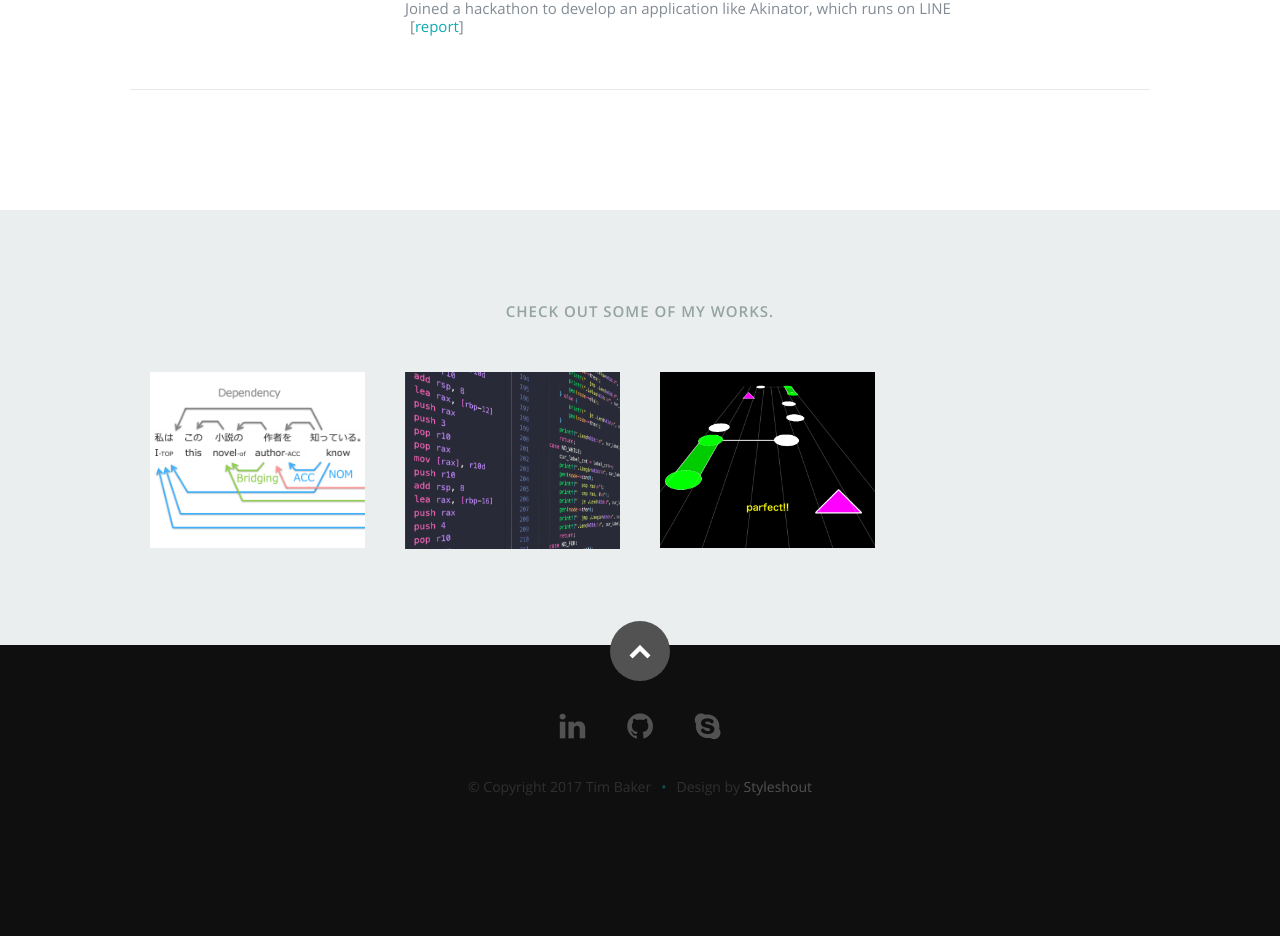
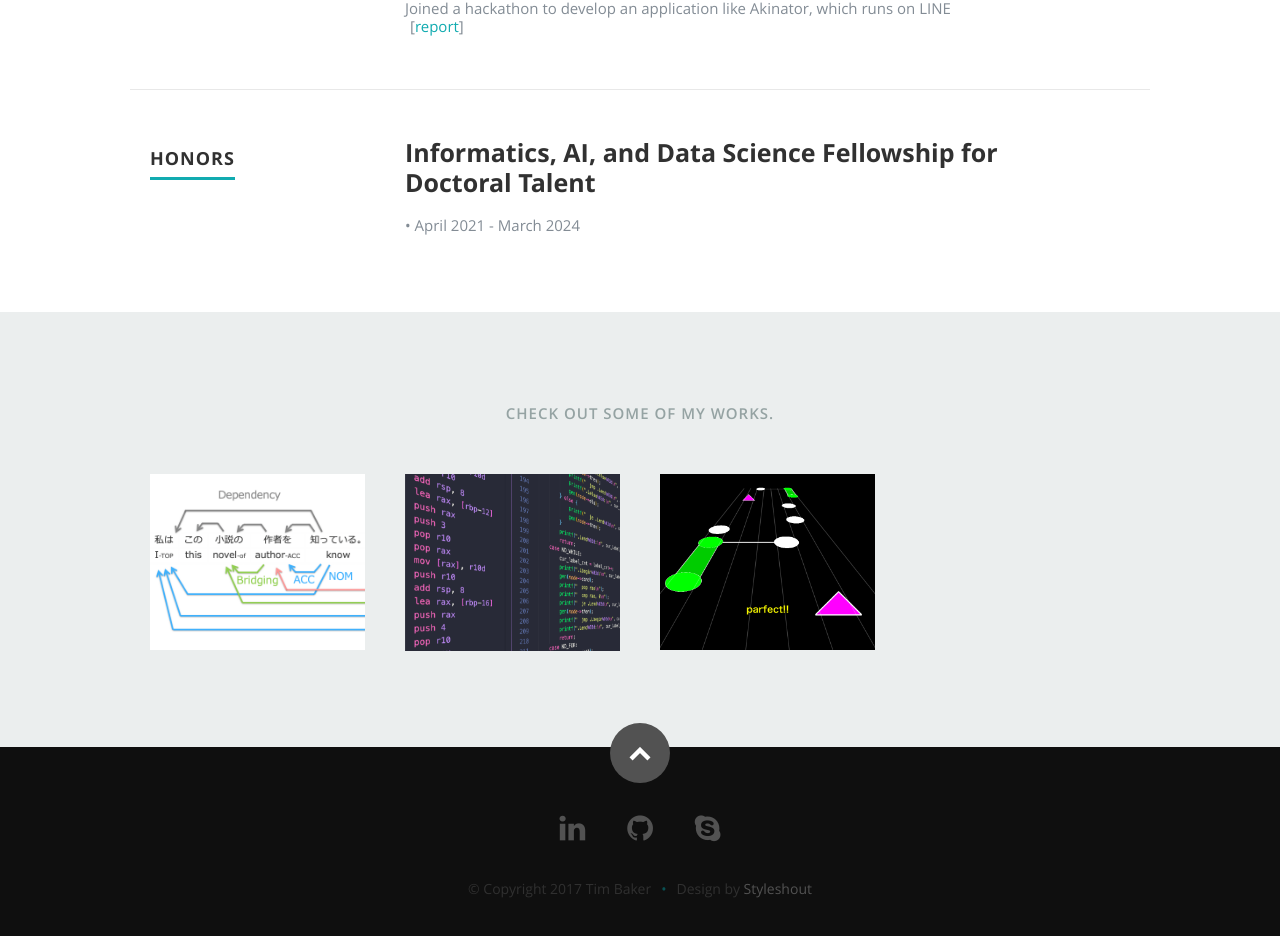
Before and after one commit to nobu-g/nobu-g.github.io, a React (Create React App) app: page / in a window 1280 px wide. Shown: the part 3455-4391 px from the top of the page. Before the commit the page ends 4305 px from the top, so only its background shows below. Built offline with nearby package versions, Linux system fonts and the light colour scheme.

Commit message:
add honors

```diff
--- a/public/resumeData.json
+++ b/public/resumeData.json
@@ -129,6 +129,12 @@
         }
       ]
     },
+    "honors": [
+      {
+        "name": "Informatics, AI, and Data Science Fellowship for Doctoral Talent",
+        "years": "April 2021 - March 2024"
+      }
+    ],
     "skills": [
       {
         "name": "Git",
--- a/src/Components/Resume.jsx
+++ b/src/Components/Resume.jsx
@@ -6,6 +6,7 @@ const Resume = (props) => {
   let education = null;
   let publications = null;
   let experience = null;
+  let honors = null;
 
   if (props.data) {
     education = props.data.education.map((education) => {
@@ -85,6 +86,15 @@ const Resume = (props) => {
         </div>
       </>
     );
+
+    honors = props.data.honors.map(honor => {
+      return (
+        <div key={honor.name}>
+          <h3>{honor.name}</h3>
+          <span>&bull;</span> <em className={style.date}>{honor.years}</em>
+        </div>
+      );
+    });
   }
 
   // const skills = props.data.skills.map(skills => {
@@ -135,6 +145,15 @@ const Resume = (props) => {
         <div className={"nine columns " + style["main-col"]}>{experience}</div>
       </div>
 
+      <div className={"row " + style.honors}>
+        <div className={"three columns " + style["header-col"]}>
+          <h1>
+            <span>Honors</span>
+          </h1>
+        </div>
+        <div className={"nine columns " + style["main-col"]}>{honors}</div>
+      </div>
+
       {/*<div className="row skill">*/}
       {/*  <div className="three columns header-col">*/}
       {/*    <h1><span>Skills</span></h1>*/}
```
